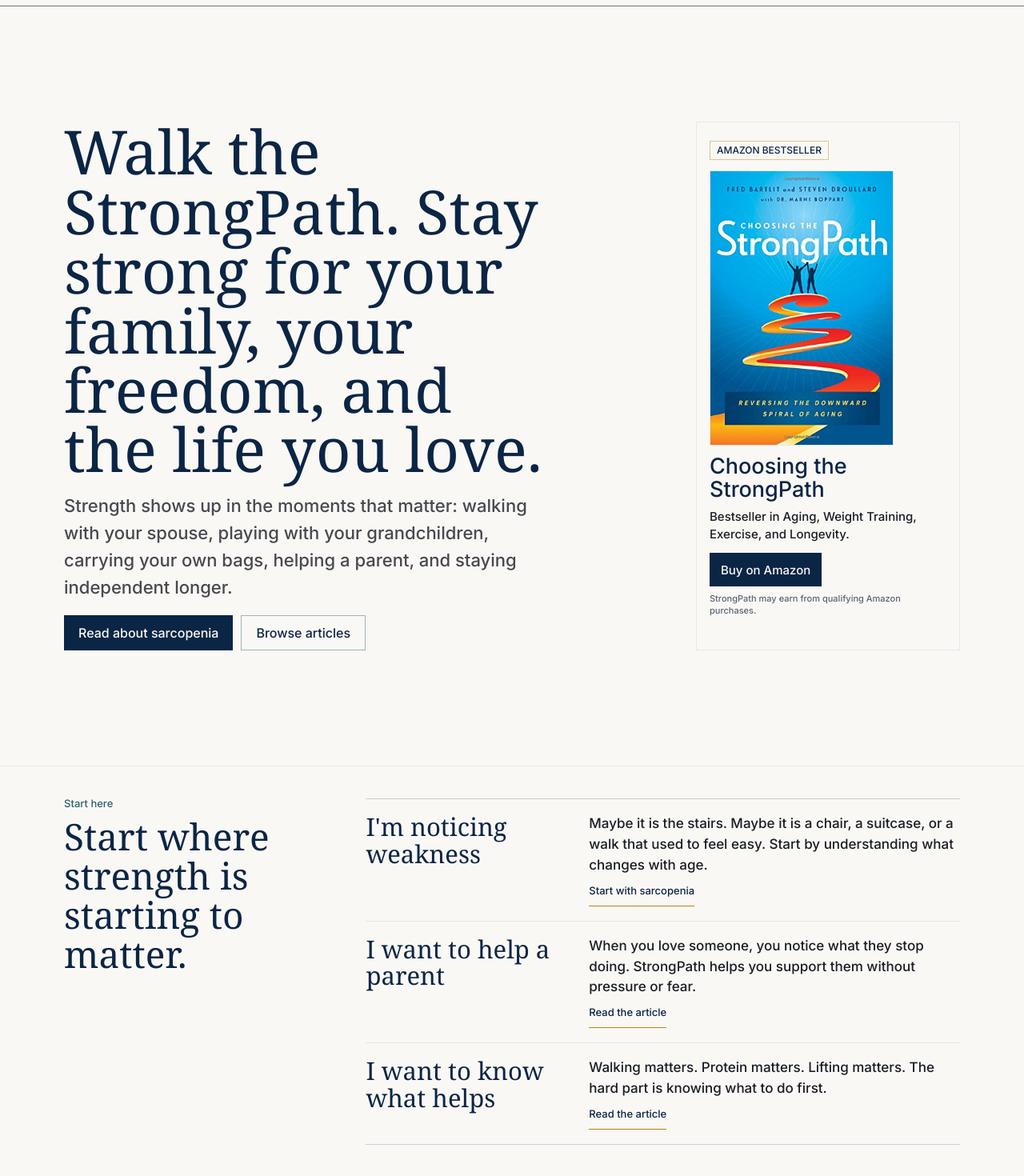
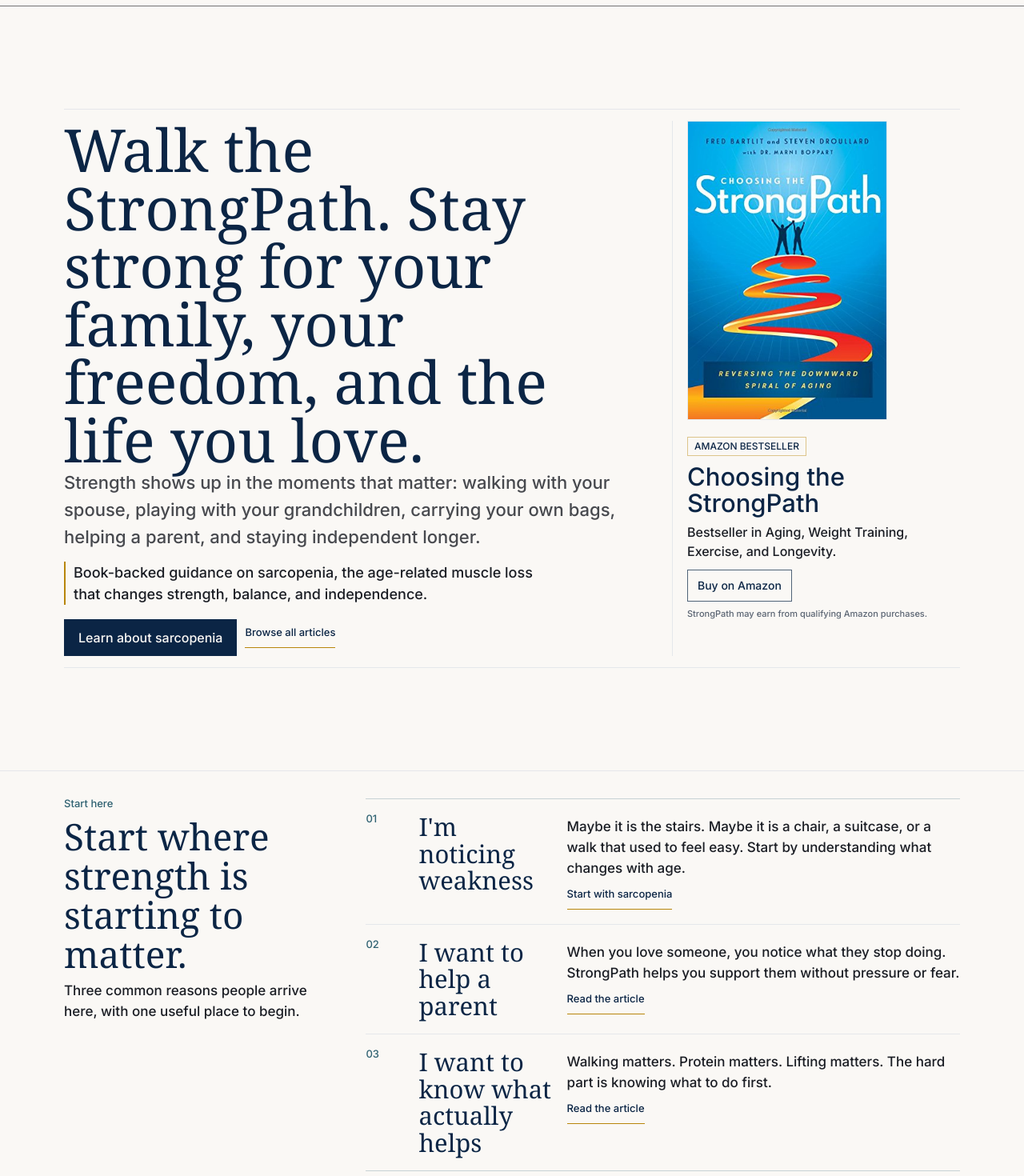
Before and after one commit to JPCWooJ/strongpath, a Next.js app: page / in a window 1280 px wide. Shown: the part 140-1610 px from the top of the page at 80% size. Built offline with nearby package versions, Linux system fonts and the light colour scheme; no server answers.

Commit message:
Resolve P0-06 launch-blocking UI baseline

```diff
--- a/app/(marketing)/page.tsx
+++ b/app/(marketing)/page.tsx
@@ -69,7 +69,7 @@
     action: 'Read the article',
   },
   {
-    title: 'I want to know what helps',
+    title: 'I want to know what actually helps',
     copy: 'Walking matters. Protein matters. Lifting matters. The hard part is knowing what to do first.',
     href: '/blog/resistance-training-older-adults',
     action: 'Read the article',
@@ -170,56 +170,60 @@
   return (
     <main className="bg-warm-white">
       <section className="border-b border-[#2E6171]/24 bg-[#FAF8F5]">
-        <div className="sp-container grid gap-26 py-24 md:py-36 lg:grid-cols-[minmax(0,1fr)_330px] lg:gap-44">
+        <div className="sp-container py-16 md:py-32">
+          <div className="grid gap-16 border-y border-[#2E6171]/24 py-14 md:gap-20 md:py-26 lg:grid-cols-[minmax(0,1fr)_360px] lg:gap-34">
             <div className="max-w-[820px]">
-            <h1 className="font-display text-[48px] font-normal leading-[1.01] text-[#0B2545] md:text-[76px] md:leading-[0.98]">
+              <h1 className="font-display text-[42px] font-normal leading-[1.01] text-[#0B2545] md:text-[74px] md:leading-[0.98]">
                 Walk the StrongPath. Stay strong for your family, your freedom, and the life you love.
               </h1>
-            <p className="mt-16 max-w-[690px] font-body text-[18px] leading-[1.55] text-[#1A1D24]/80 md:text-[22px]">
+              <p className="mt-13 max-w-[690px] font-body text-[17px] leading-[1.5] text-[#1A1D24]/80 md:mt-15 md:text-[22px] md:leading-[1.55]">
                 Strength shows up in the moments that matter: walking with your spouse, playing with
                 your grandchildren, carrying your own bags, helping a parent, and staying independent
                 longer.
               </p>
-            <div className="mt-18 flex flex-col gap-10 sm:flex-row sm:items-center">
+              <p className="mt-12 max-w-[620px] border-l-2 border-[#B8860B] pl-10 font-body text-[16px] leading-[1.45] text-[#1A1D24]/78 md:mt-14 md:text-[18px] md:leading-[1.5]">
+                Book-backed guidance on sarcopenia, the age-related muscle loss that
+                changes strength, balance, and independence.
+              </p>
+              <div className="mt-15 flex flex-col gap-10 sm:flex-row sm:items-center md:mt-18">
                 <Link
                   href="/blog/what-is-sarcopenia"
-                className="inline-flex min-h-[44px] items-center justify-center bg-[#0B2545] px-18 py-11 font-body text-[16px] font-medium leading-none text-warm-white transition-colors hover:bg-[#16385f]"
+                  className="inline-flex min-h-[46px] items-center justify-center bg-[#0B2545] px-18 py-11 font-body text-[16px] font-medium leading-none text-warm-white transition-colors hover:bg-[#16385f]"
                 >
-                Read about sarcopenia
+                  Learn about sarcopenia
                 </Link>
                 <Link
                   href="/blog"
-                className="inline-flex min-h-[44px] items-center justify-center border border-[#2E6171]/45 px-18 py-11 font-body text-[16px] font-medium leading-none text-[#0B2545] transition-colors hover:border-[#0B2545]"
+                  className="inline-flex min-h-[44px] items-center justify-center border-b border-[#B8860B] pb-3 font-utility text-[13px] leading-none text-[#0B2545] transition-colors hover:text-[#2E6171] sm:min-h-0"
                 >
-                Browse articles
+                  Browse all articles
                 </Link>
               </div>
             </div>
 
-          <aside className="border border-[#2E6171]/28 bg-warm-white p-14 md:p-16">
-            <p className="inline-flex border border-[#B8860B]/45 bg-[#FAF8F5] px-8 py-5 font-utility text-[12px] font-medium uppercase leading-none text-[#0B2545]">
-              Amazon bestseller
-            </p>
-            <div className="mt-12 grid grid-cols-[88px_minmax(0,1fr)] gap-12 lg:grid-cols-1">
+            <aside className="grid grid-cols-[96px_minmax(0,1fr)] gap-14 border-t border-[#2E6171]/24 pt-16 lg:block lg:border-l lg:border-t-0 lg:pl-18 lg:pt-0">
               <Image
                 src={bookCoverUrl}
                 alt="Choosing the StrongPath book cover"
                 width={333}
                 height={500}
-                sizes="(min-width: 1024px) 230px, 88px"
-                className="h-auto w-full border border-[#2E6171]/18 bg-[#FAF8F5] lg:max-w-[230px]"
+                sizes="(min-width: 1024px) 250px, 96px"
+                className="h-auto w-full border border-[#2E6171]/18 bg-[#FAF8F5] lg:max-w-[250px]"
                 priority
               />
-              <div>
-                <p className="font-display text-[27px] leading-[1.06] text-[#0B2545]">
+              <div className="self-center lg:mt-14">
+                <p className="inline-flex border border-[#B8860B]/45 bg-[#FAF8F5] px-8 py-5 font-utility text-[12px] font-medium uppercase leading-none text-[#0B2545]">
+                  Amazon bestseller
+                </p>
+                <p className="mt-9 font-display text-[27px] leading-[1.06] text-[#0B2545] md:text-[31px]">
                   Choosing the StrongPath
                 </p>
-                <p className="mt-8 font-body text-[15px] leading-[1.48] text-[#1A1D24]/72">
+                <p className="mt-8 font-body text-[15px] leading-[1.48] text-[#1A1D24]/72 md:text-[16px]">
                   Bestseller in Aging, Weight Training, Exercise, and Longevity.
                 </p>
                 <AmazonLink
                   asin="1626344760"
-                  className="mt-12 inline-flex min-h-[42px] w-full items-center justify-center bg-[#0B2545] px-14 py-10 font-body text-[15px] font-medium leading-none text-warm-white transition-colors hover:bg-[#16385f] sm:w-fit"
+                  className="mt-10 inline-flex min-h-[40px] items-center justify-center border border-[#0B2545]/70 bg-warm-white px-12 py-9 font-body text-[14px] font-medium leading-none text-[#0B2545] transition-colors hover:bg-[#0B2545] hover:text-warm-white sm:w-fit"
                 >
                   Buy on Amazon
                 </AmazonLink>
@@ -227,27 +231,33 @@
                   StrongPath may earn from qualifying Amazon purchases.
                 </p>
               </div>
+            </aside>
           </div>
-          </aside>
         </div>
       </section>
 
       <section className="border-b border-[#2E6171]/24">
-        <div className="sp-container py-28 md:py-40">
-          <div className="grid gap-14 md:grid-cols-[0.32fr_0.68fr] md:gap-28">
+        <div className="sp-container py-24 md:py-34">
+          <div className="grid gap-16 md:grid-cols-[0.32fr_0.68fr] md:gap-28">
             <div>
               <p className="font-utility text-[13px] leading-none text-[#2E6171]">Start here</p>
               <h2 className="mt-10 font-display text-[34px] font-normal leading-[1.06] text-[#0B2545] md:text-[46px]">
                 Start where strength is starting to matter.
               </h2>
+              <p className="mt-10 max-w-[340px] font-body text-[17px] leading-[1.5] text-[#1A1D24]/72">
+                Three common reasons people arrive here, with one useful place to begin.
+              </p>
             </div>
             <div className="divide-y divide-[#2E6171]/22 border-y border-[#2E6171]/25">
-              {startingPoints.map((item) => (
-                <article key={item.title} className="grid gap-8 py-16 md:grid-cols-[0.36fr_0.64fr] md:gap-18 md:py-18">
+              {startingPoints.map((item, index) => (
+                <article key={item.title} className="grid gap-10 py-15 md:grid-cols-[48px_0.34fr_minmax(0,1fr)] md:gap-18 md:py-18">
+                  <p className="font-utility text-[13px] leading-none text-[#2E6171]">
+                    {String(index + 1).padStart(2, '0')}
+                  </p>
                   <h3 className="font-display text-[27px] font-normal leading-[1.08] text-[#0B2545] md:text-[31px]">
                     {item.title}
                   </h3>
-                  <div>
+                  <div className="md:pt-1">
                     <p className="font-body text-[16px] leading-[1.52] text-[#1A1D24]/76 md:text-[17px]">
                       {item.copy}
                     </p>
```
Also changed, not shown: agent-os/portfolio/ACTIVE_VERTICALS.md (+8 -6 lines), agent-os/strongpath/operations/CODE_BACKLOG.md (+17 -29 lines), components/marketing/ArticleLayout.tsx (+60 -45 lines). Lines whose indentation alone changed are shown as unchanged.
